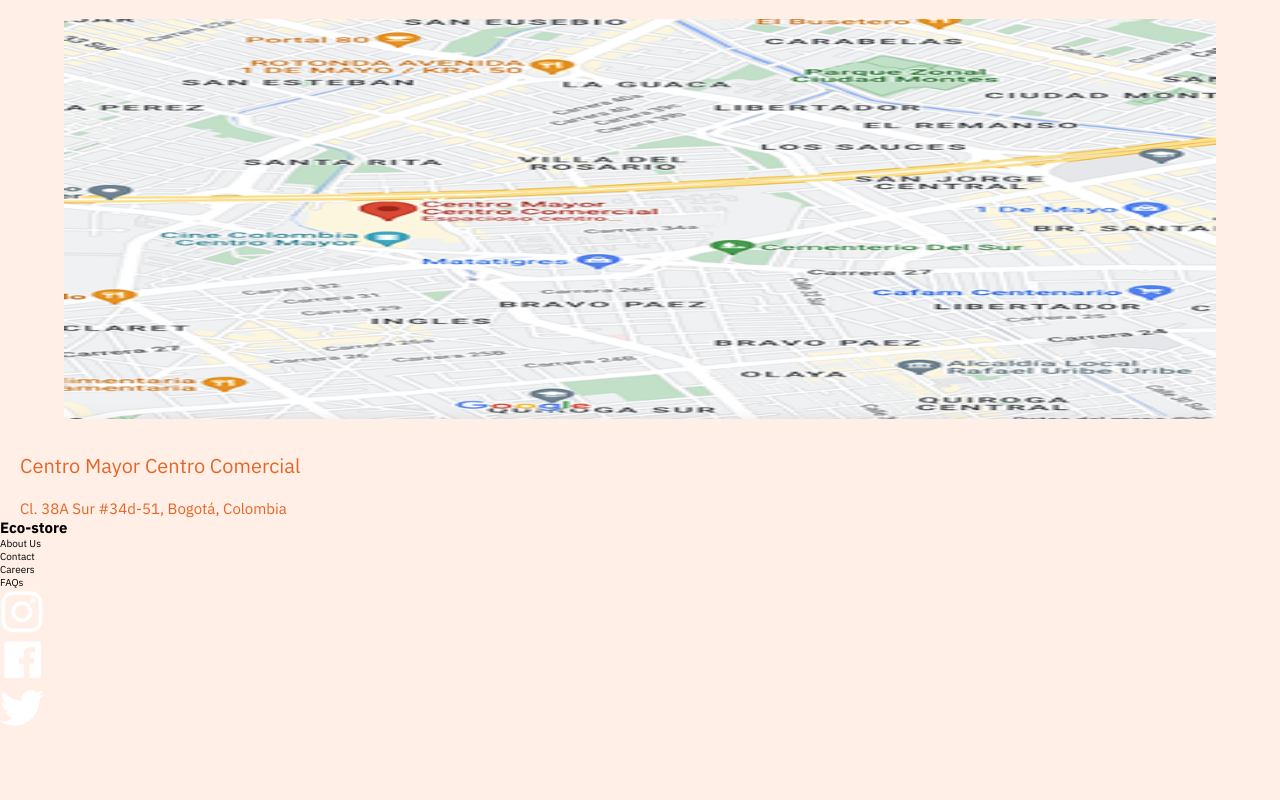
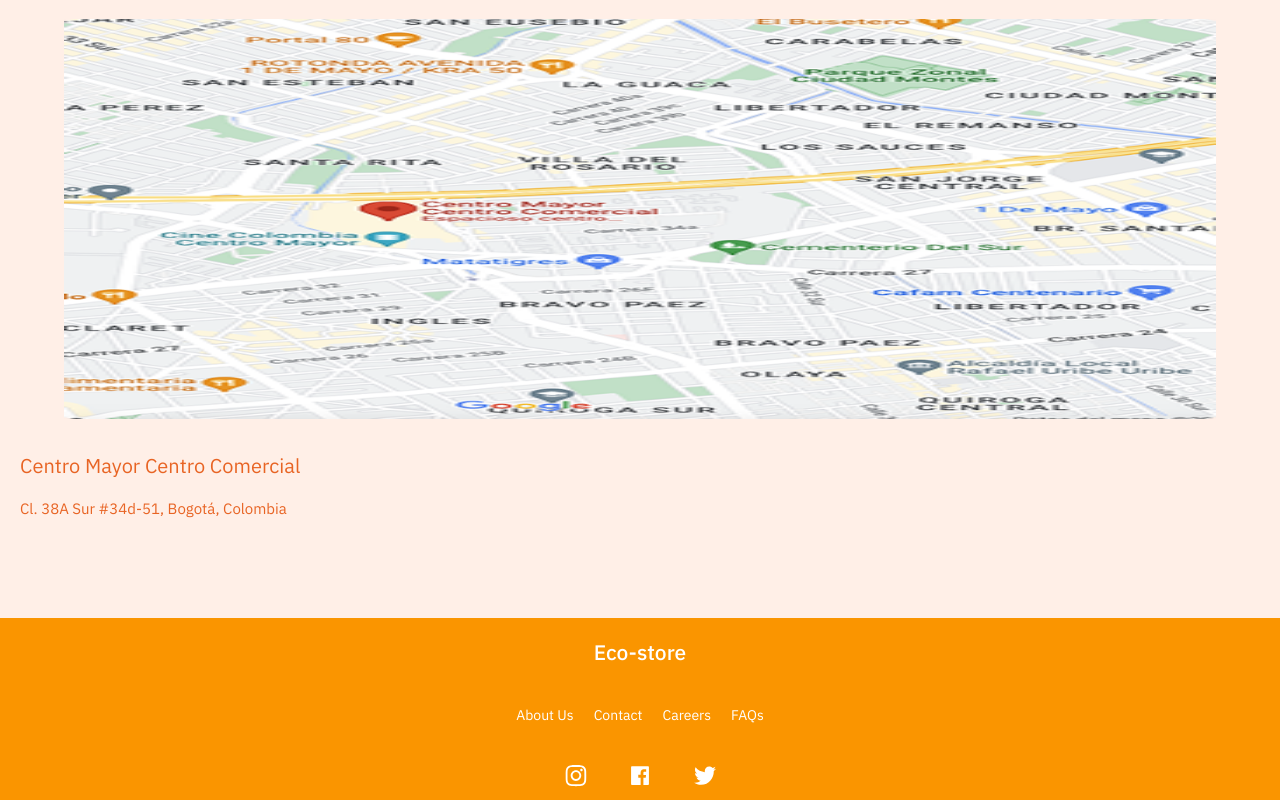
Before and after one commit to Bayronoc/ecoStore, a plain HTML site: page index.html in a window 1280 px wide. Shown: the part 5344-6144 px from the top of the page. Before the commit the page ends 6077 px from the top, so only its background shows below. Drawn offline with Linux system fonts and the light colour scheme.

Commit message:
Finalizando el footer

```diff
--- a/scss/styles.scss
+++ b/scss/styles.scss
@@ -302,3 +302,45 @@ body {
         }
     }
 }
+
+/* Footer de la página web */
+
+.footer-main {
+    position: absolute;
+    width: 100%;
+    background-color: $color-tercenary;
+    color: white;
+    margin-top: 10rem;
+
+    &__title {
+        text-align: center;
+        font-size: 2.1rem;
+        font-weight: 500;
+        padding: 2rem;
+    }
+
+    &__list {
+        display: flex;
+        justify-content: center;
+        gap: 2rem;
+        margin-bottom: 2rem;
+        padding: 2rem;
+        font-size: 1.4rem;
+        font-weight: 400;
+
+    }
+
+    &__socials {
+        display: flex;
+        justify-content: center;
+        gap: 2rem;
+
+        .footer-main__social-icon {
+            text-align: center;
+            margin-bottom: 1rem;
+            img {
+                width: 50%;
+            }
+        }
+    }
+}
```
Also changed, not shown: css/styles.css, 1 other file.
